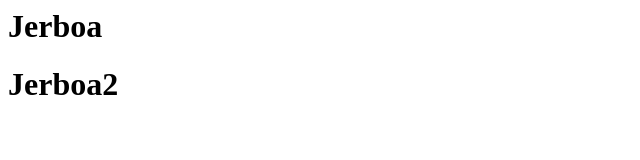
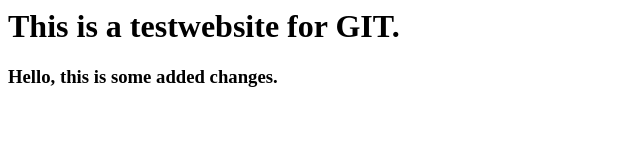
Before and after one commit to Mustafa-90/Jerboa, a plain HTML site: page index.html in a window 1280 px wide. Shown: the whole page, without its empty margins (0-640 px from the left). Drawn offline with Linux system fonts and the light colour scheme.

Commit message:
Introduction

```diff
--- a/index.html
+++ b/index.html
@@ -1,2 +1,11 @@
-<h1>Jerboa</h1>
-<h1>Jerboa2</h1>
+<html>
+	<title>GIT 2nd lecture</title>
+
+	<body>
+		<h1>
+			This is a testwebsite for GIT.
+		</h1>
+
+		<h3>Hello, this is some added changes.</h3>
+	</body>
+</html>
```
